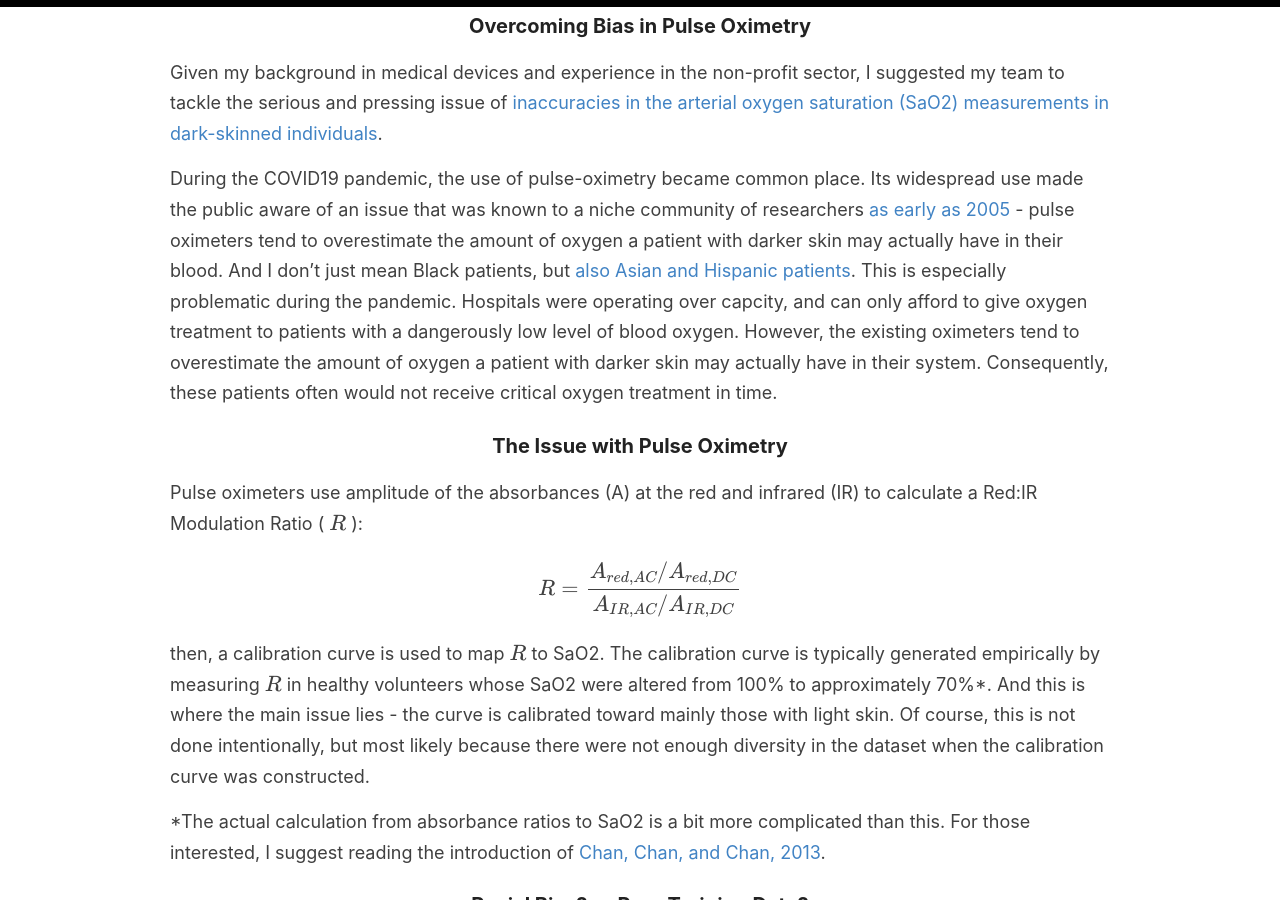
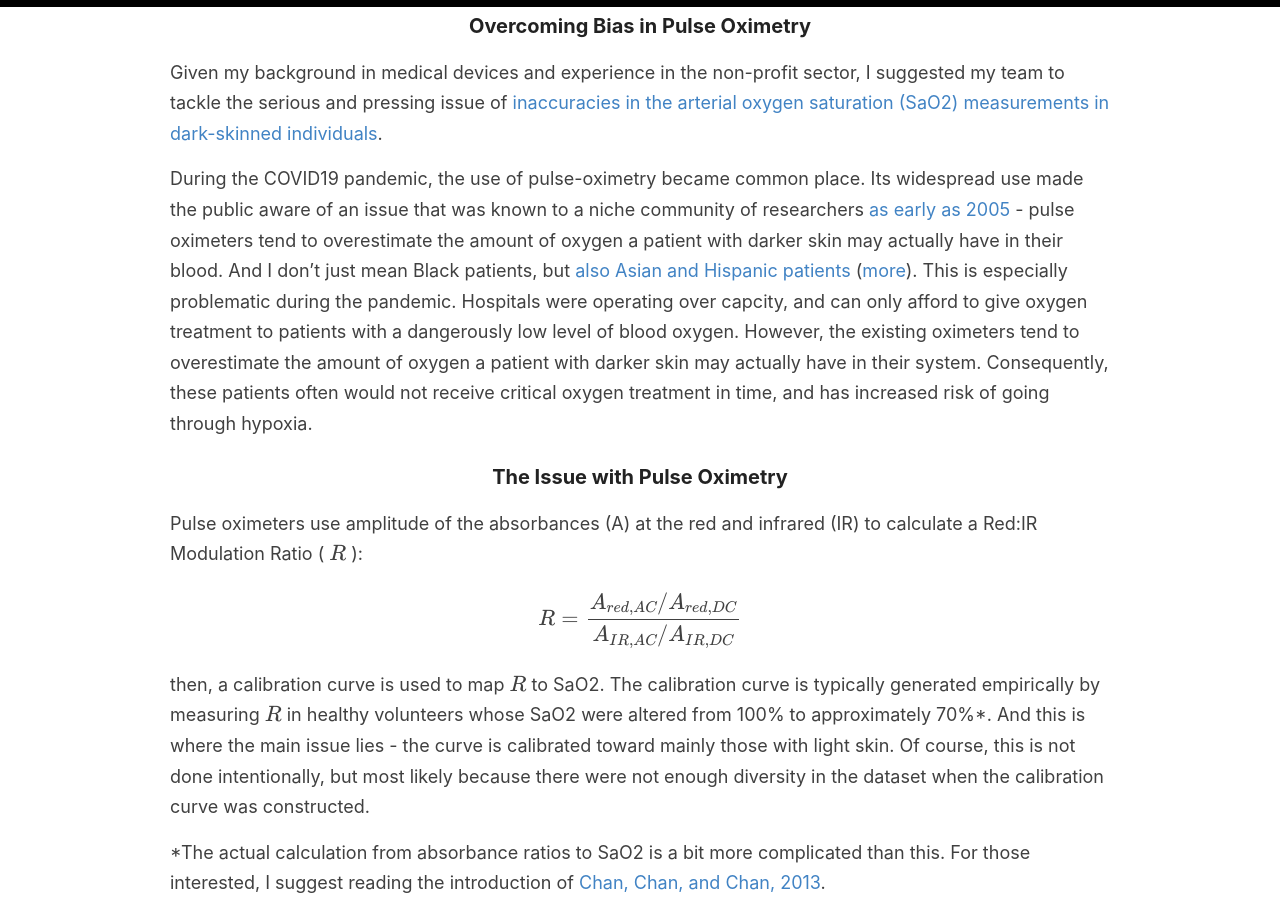
Before and after one commit to kfchou/kfchou.github.io, a Jekyll site: the page built from _posts/2024-01-09-reflections-as-a-ds-mentor.md, in a window 1280 px wide and 900 px high, scrolled down 579 px. Built offline with Jekyll 4.4.1, drawn with Linux system fonts in a browser that asks for light colours; formulas are drawn with MathJax 3.

Commit message:
add another literature source

```diff
--- a/_posts/2024-01-09-reflections-as-a-ds-mentor.md
+++ b/_posts/2024-01-09-reflections-as-a-ds-mentor.md
@@ -11,7 +11,7 @@ In the Spring of 2023, I had the privilege to serve as a project mentor for the
 ### Overcoming Bias in Pulse Oximetry
 Given my background in medical devices and experience in the non-profit sector, I suggested my team to tackle the serious and pressing issue of [inaccuracies in the arterial oxygen saturation (SaO2) measurements in dark-skinned individuals](https://www.nejm.org/doi/full/10.1056/nejmc2029240).
 
-During the COVID19 pandemic, the use of pulse-oximetry became common place. Its widespread use made the public aware of an issue that was known to a niche community of researchers [as early as 2005](https://www.statnews.com/2022/11/01/pulse-oximeters-inaccuracies-fda-scrutiny/#:~:text=Studies%20dating%20back%20to%202005,analyze%20to%20make%20their%20readings.) - pulse oximeters tend to overestimate the amount of oxygen a patient with darker skin may actually have in their blood. And I don't just mean Black patients, but [also Asian and Hispanic patients](https://jamanetwork.com/journals/jamainternalmedicine/fullarticle/2792653). This is especially problematic during the pandemic. Hospitals were operating over capcity, and can only afford to give oxygen treatment to patients with a dangerously low level of blood oxygen. However, the existing oximeters tend to overestimate the amount of oxygen a patient with darker skin may actually have in their system. Consequently, these patients often would not receive critical oxygen treatment in time.
+During the COVID19 pandemic, the use of pulse-oximetry became common place. Its widespread use made the public aware of an issue that was known to a niche community of researchers [as early as 2005](https://www.statnews.com/2022/11/01/pulse-oximeters-inaccuracies-fda-scrutiny/#:~:text=Studies%20dating%20back%20to%202005,analyze%20to%20make%20their%20readings.) - pulse oximeters tend to overestimate the amount of oxygen a patient with darker skin may actually have in their blood. And I don't just mean Black patients, but [also Asian and Hispanic patients](https://jamanetwork.com/journals/jamainternalmedicine/fullarticle/2792653) ([more](https://www.ncbi.nlm.nih.gov/pmc/articles/PMC9102088/#B1-sensors-22-03402)). This is especially problematic during the pandemic. Hospitals were operating over capcity, and can only afford to give oxygen treatment to patients with a dangerously low level of blood oxygen. However, the existing oximeters tend to overestimate the amount of oxygen a patient with darker skin may actually have in their system. Consequently, these patients often would not receive critical oxygen treatment in time, and has increased risk of going through hypoxia.
 
 ### The Issue with Pulse Oximetry
 Pulse oximeters use amplitude of the absorbances (A) at the red and infrared (IR) to calculate a Red:IR Modulation Ratio ( $$R$$ ):
```
